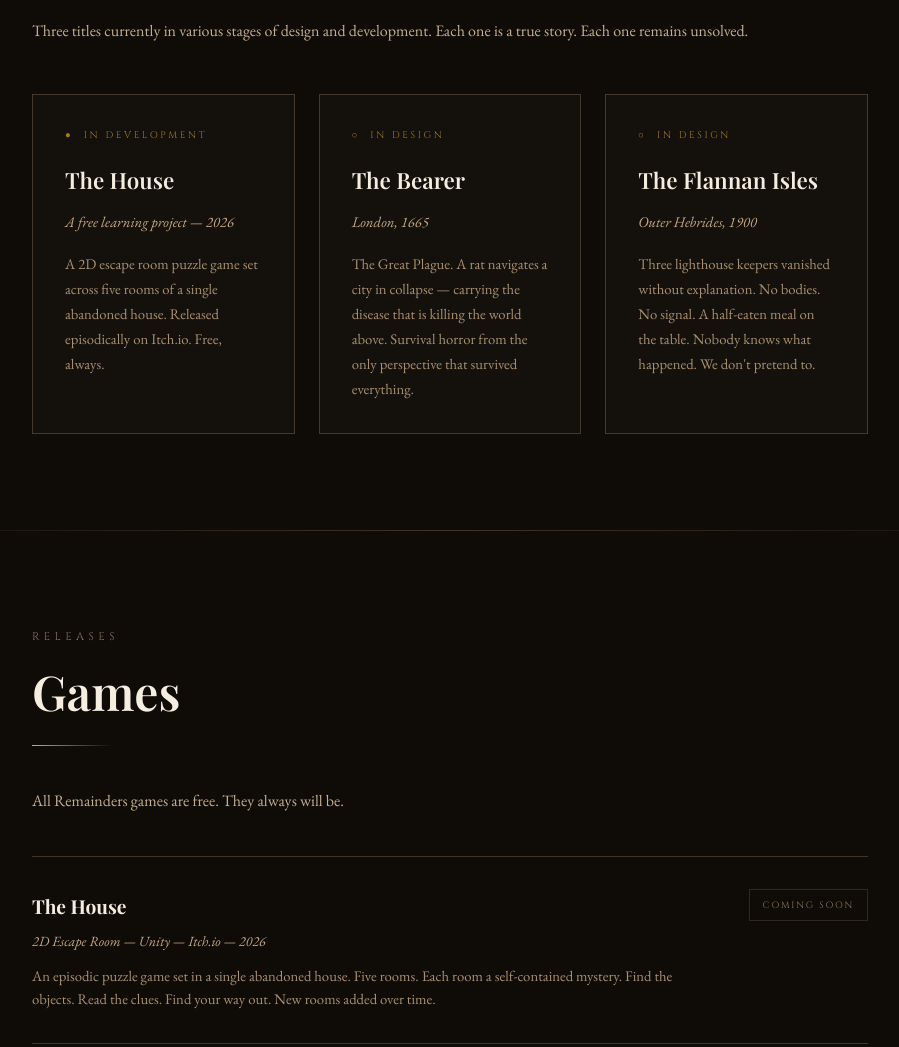
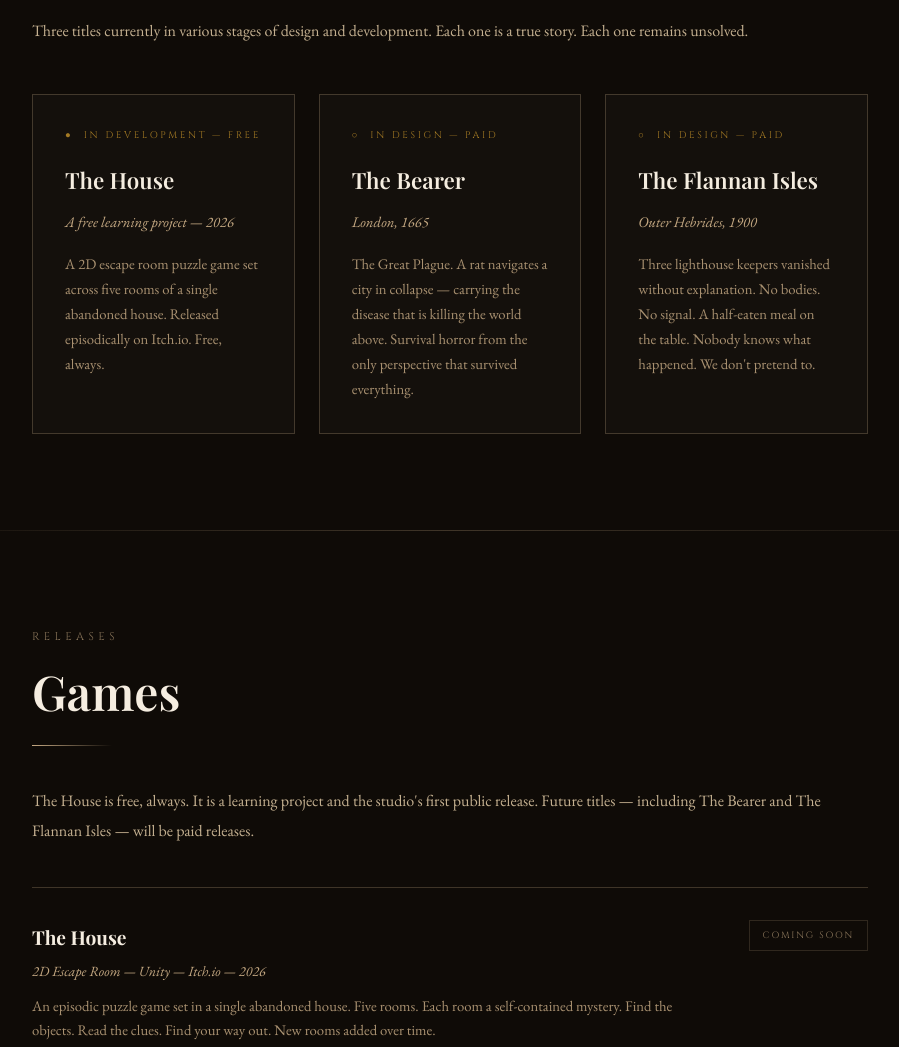
Before and after one commit to RemaindersStudio/remaindersstudio.github.io, a plain HTML site: page index.html in a window 1280 px wide. Shown: the part 1760-2807 px from the top of the page, without its empty margins (190-1089 px from the left). Drawn offline with nearby package versions, Linux system fonts and the light colour scheme; a web font is replaced by a local one.

Commit message:
Revise project status and release details in index.html
Updated project statuses and clarified release information.

```diff
--- a/index.html
+++ b/index.html
@@ -106,19 +106,19 @@ footer p+p{margin-top:.4rem}
   <p class="section-body">Three titles currently in various stages of design and development. Each one is a true story. Each one remains unsolved.</p>
   <div class="projects-grid">
     <div class="project-card">
-      <p class="project-status">&#x25CF;&nbsp; In Development</p>
+      <p class="project-status">&#x25CF;&nbsp; In Development &mdash; Free</p>
       <h3 class="project-title">The House</h3>
       <p class="project-subtitle">A free learning project &mdash; 2026</p>
       <p class="project-desc">A 2D escape room puzzle game set across five rooms of a single abandoned house. Released episodically on Itch.io. Free, always.</p>
     </div>
     <div class="project-card">
-      <p class="project-status">&#x25CB;&nbsp; In Design</p>
+      <p class="project-status">&#x25CB;&nbsp; In Design &mdash; Paid</p>
       <h3 class="project-title">The Bearer</h3>
       <p class="project-subtitle">London, 1665</p>
       <p class="project-desc">The Great Plague. A rat navigates a city in collapse — carrying the disease that is killing the world above. Survival horror from the only perspective that survived everything.</p>
     </div>
     <div class="project-card">
-      <p class="project-status">&#x25CB;&nbsp; In Design</p>
+      <p class="project-status">&#x25CB;&nbsp; In Design &mdash; Paid</p>
       <h3 class="project-title">The Flannan Isles</h3>
       <p class="project-subtitle">Outer Hebrides, 1900</p>
       <p class="project-desc">Three lighthouse keepers vanished without explanation. No bodies. No signal. A half-eaten meal on the table. Nobody knows what happened. We don't pretend to.</p>
@@ -132,7 +132,7 @@ footer p+p{margin-top:.4rem}
   <p class="section-label">Releases</p>
   <h2 class="section-title">Games</h2>
   <div class="section-divider"></div>
-  <p class="section-body">All Remainders games are free. They always will be.</p>
+  <p class="section-body">The House is free, always. It is a learning project and the studio's first public release. Future titles — including The Bearer and The Flannan Isles — will be paid releases.</p>
   <div class="games-list">
     <div class="game-entry">
       <div>
```
